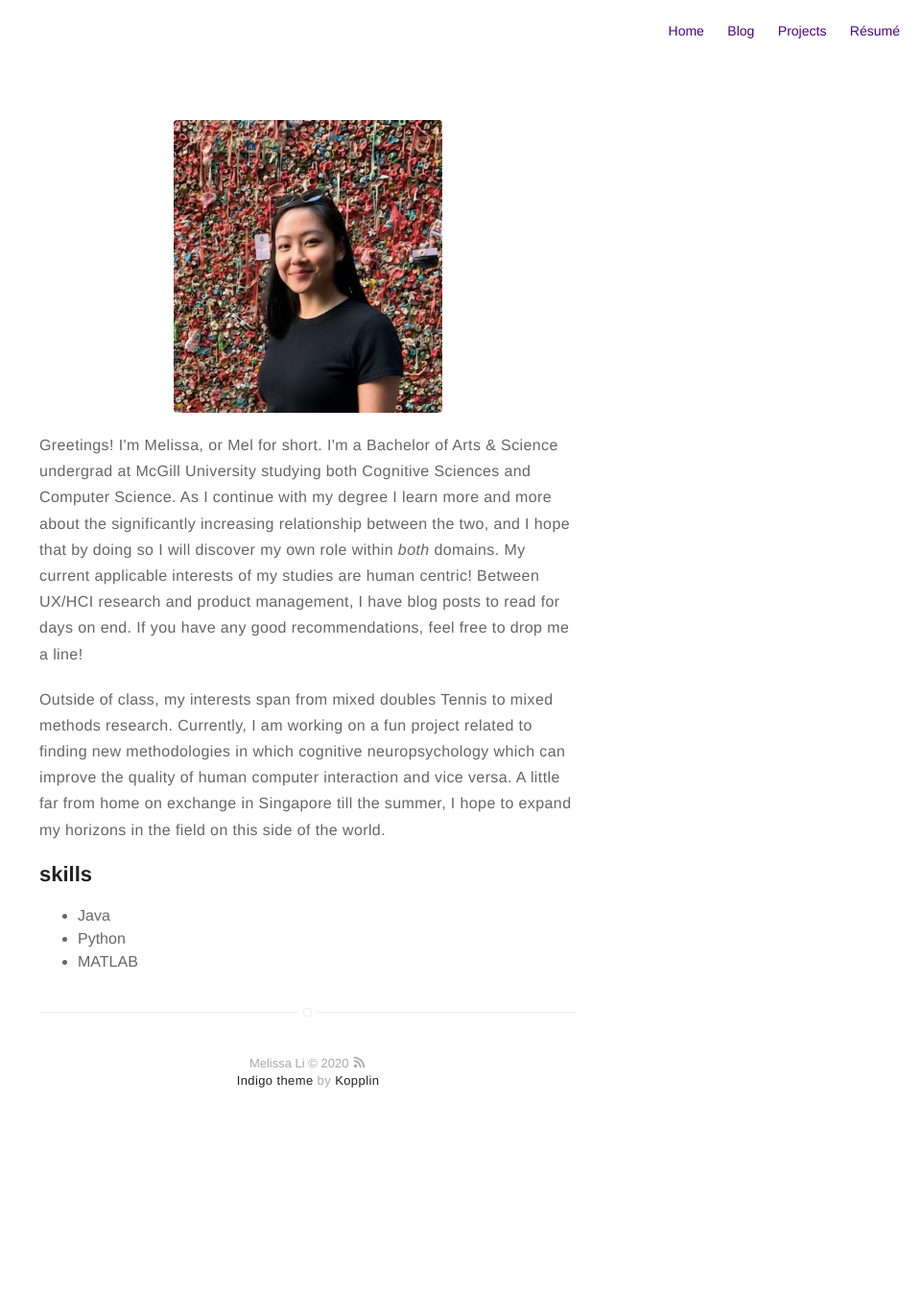
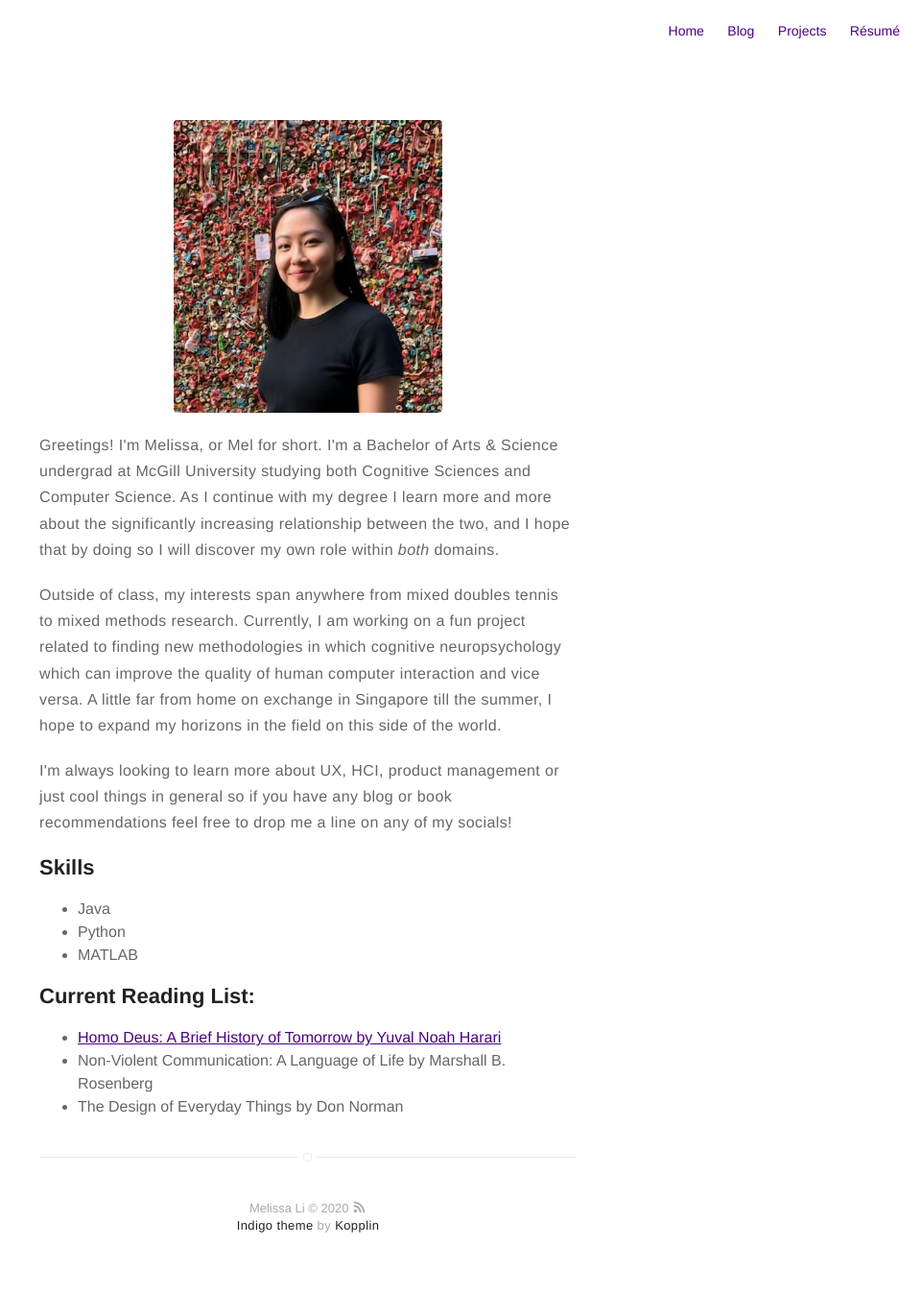
Before and after one commit to im-mel/im-mel.github.io, a Jekyll site: the page built from about.md, in a window 1280 px wide. Shown: the whole page at 96% size, without its empty margins (319-1280 px from the left). Built offline with Jekyll 4.4.1, drawn with Linux system fonts in a browser that asks for light colours; before the commit the page ends 1197 px from its top, so only the background shows below that.

Commit message:
Update about.md

```diff
--- a/about.md
+++ b/about.md
@@ -4,14 +4,23 @@ layout: page
 ---
 ![Profile Image]({{ site.url }}/{{ site.picture }})
 
-<p>Greetings! I'm Melissa, or Mel for short. I'm a Bachelor of Arts & Science undergrad at McGill University studying both Cognitive Sciences and Computer Science. As I continue with my degree I learn more and more about the significantly increasing relationship between the two, and I hope that by doing so I will discover my own role within <em>both</em> domains. My current applicable interests of my studies are human centric! Between UX/HCI research and product management, I have blog posts to read for days on end. If you have any good recommendations, feel free to drop me a line! </p>
+<p>Greetings! I'm Melissa, or Mel for short. I'm a Bachelor of Arts & Science undergrad at McGill University studying both Cognitive Sciences and Computer Science. As I continue with my degree I learn more and more about the significantly increasing relationship between the two, and I hope that by doing so I will discover my own role within <em>both</em> domains.</p>
 
-<p> Outside of class, my interests span from mixed doubles Tennis to mixed methods research. Currently, I am working on a fun project related to finding new methodologies in which cognitive neuropsychology which can improve the quality of human computer interaction and vice versa. A little far from home on exchange in Singapore till the summer, I hope to expand my horizons in the field on this side of the world.</p>
+<p> Outside of class, my interests span anywhere from mixed doubles tennis to mixed methods research. Currently, I am working on a fun project related to finding new methodologies in which cognitive neuropsychology which can improve the quality of human computer interaction and vice versa. A little far from home on exchange in Singapore till the summer, I hope to expand my horizons in the field on this side of the world.</p>
+
+<p> I'm always looking to learn more about UX, HCI, product management or just cool things in general so if you have any blog or book recommendations feel free to drop me a line on any of my socials! </p>
 
 
-<h2>skills</h2>
-
+<h2>Skills</h2>
 <ul class="skill-list">
 	<li>Java</li>
 	<li>Python</li>
 	<li>MATLAB</li>
+</ul>
+
+
+<h2> Current Reading List: </h2>
+<ul class = "reading-list">
+	<li><a href="https://books.google.com.sg/books?id=dWYyCwAAQBAJ&printsec=frontcover&dq=homo+deus+a+brief+history+of+tomorrow&hl=en&sa=X&redir_esc=y#v=onepage&q=homo%20deus%20a%20brief%20history%20of%20tomorrow&f=false">Homo Deus: A Brief History of Tomorrow by Yuval Noah Harari</a></li>
+	<li>Non-Violent Communication: A Language of Life by Marshall B. Rosenberg</li>
+	<li>The Design of Everyday Things by Don Norman</li>
```
